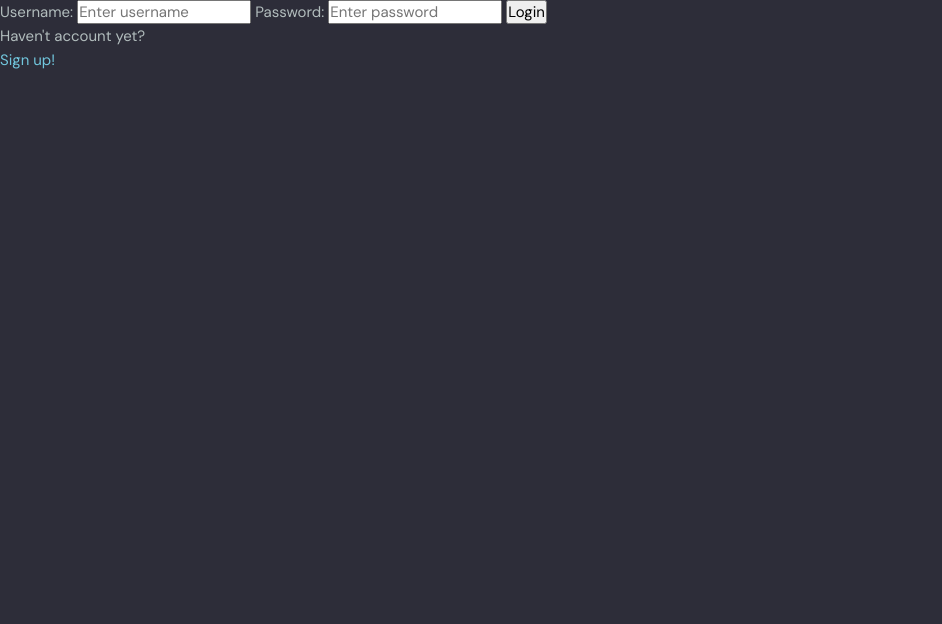
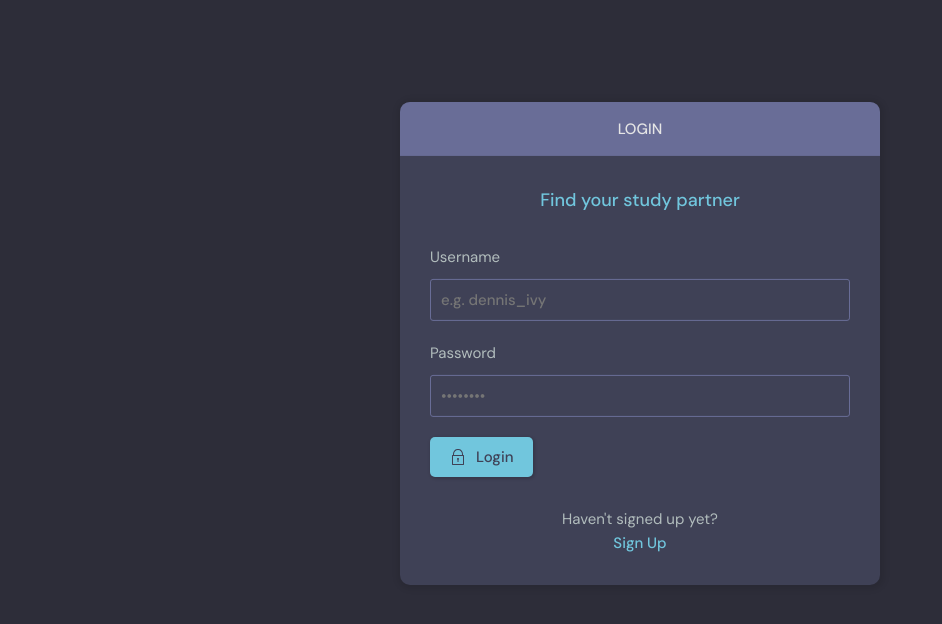
Before and after one commit to BIGWOJ/Mini_Discord, a Django app: a page that uses project/templates/navbar.html in a window 1280 px wide. Shown: the part 76-700 px from the top of the page, without its empty margins (0-942 px from the left). Run offline with Django 5.2, Linux system fonts and the light colour scheme.

Commit message:
Adding another themes, updating user form

```diff
--- /dev/null
+++ b/WTD.txt
@@ -0,0 +1 @@
+1. w update_room views.py zmienić, żeby podczas zmiany tematu jeżeli zmieniony temat nie będzie mieć pokojów już, to usunąć go z bazy, żeby nie wyświetlał się po lewej stronie
--- a/project/base/forms.py
+++ b/project/base/forms.py
@@ -1,5 +1,6 @@
 from django.forms import ModelForm
 from .models import Room
+from django.contrib.auth.models import User
 
 class Room_form(ModelForm):
     class Meta:
@@ -7,3 +8,8 @@
         fields = '__all__'
         # Exclude host and participants from the form
         exclude = ['host', 'participants']
+
+class User_form(ModelForm):
+    class Meta:
+        model = User
+        fields = ['username', 'email']
--- a/project/base/templates/base/login_register.html
+++ b/project/base/templates/base/login_register.html
@@ -1,38 +1,98 @@
-{% extends 'main.html'%}
+{%extends 'main.html'%}
 
-{% block content %}
+{%block content%}
+
+<main class="auth layout">
 
   {%if page == 'login'%}
-<div>
-    <form method="POST" action="">
+  <div class="container">
+    <div class="layout__box">
+      <div class="layout__boxHeader">
+        <div class="layout__boxTitle">
+          <h3>Login</h3>
+        </div>
+      </div>
+      <div class="layout__body">
+        <h2 class="auth__tagline">Find your study partner</h2>
+
+        <form class="form" action="" method="POST">
           {%csrf_token%}
+          <div class="form__group form__group">
+            <label for="room_name">Username</label>
+            <input id="username" name="username" type="text" placeholder="e.g. dennis_ivy" />
+          </div>
+          <div class="form__group">
+            <label for="password">Password</label>
+            <input id="password" name="password" type="password"
+              placeholder="&bull;&bull;&bull;&bull;&bull;&bull;&bull;&bull;" />
+          </div>
 
-        <label>Username:</label>
-        <input type="text" name='username' placeholder="Enter username">
+          <button class="btn btn--main" type="submit">
+            <svg version="1.1" xmlns="http://www.w3.org/2000/svg" width="32" height="32" viewBox="0 0 32 32">
+              <title>lock</title>
+              <path
+                d="M27 12h-1v-2c0-5.514-4.486-10-10-10s-10 4.486-10 10v2h-1c-0.553 0-1 0.447-1 1v18c0 0.553 0.447 1 1 1h22c0.553 0 1-0.447 1-1v-18c0-0.553-0.447-1-1-1zM8 10c0-4.411 3.589-8 8-8s8 3.589 8 8v2h-16v-2zM26 30h-20v-16h20v16z">
+              </path>
+              <path
+                d="M15 21.694v4.306h2v-4.306c0.587-0.348 1-0.961 1-1.694 0-1.105-0.895-2-2-2s-2 0.895-2 2c0 0.732 0.413 1.345 1 1.694z">
+              </path>
+            </svg>
 
-        <label>Password:</label>
-        <input type="password" name='password' placeholder="Enter password">
-
-        <input type="submit" value="Login">
+            Login
+          </button>
         </form>
 
-    <p>Haven't account yet?</p>
-    <a href="{%url 'register'%}">Sign up!</a>
+        <div class="auth__action">
+          <p>Haven't signed up yet?</p>
+          <a href="{%url 'register'%}" class="btn btn--link">Sign Up</a>
+        </div>
+      </div>
+    </div>
   </div>
 
   {%else%}
+  <div class="container">
+    <div class="layout__box">
+      <div class="layout__boxHeader">
+        <div class="layout__boxTitle">
+          <h3>Register</h3>
+        </div>
+      </div>
+      <div class="layout__body">
+        <h2 class="auth__tagline">Find your study partner</h2>
 
-<div>
-    <form method="POST" action="">
+        {%for field in form%}
+        <form class="form" action="" method="POST">
           {%csrf_token%}
-        {{form.as_p}}
-        <input type="submit" value="Register">
+          <div class="form__group form__group">
+            <label for="room_name">{{field.label}}</label>
+            {{field}}
+          </div>
+          {%endfor%}
+
+          <button class="btn btn--main" type="submit">
+            <svg version="1.1" xmlns="http://www.w3.org/2000/svg" width="32" height="32" viewBox="0 0 32 32">
+              <title>lock</title>
+              <path
+                d="M27 12h-1v-2c0-5.514-4.486-10-10-10s-10 4.486-10 10v2h-1c-0.553 0-1 0.447-1 1v18c0 0.553 0.447 1 1 1h22c0.553 0 1-0.447 1-1v-18c0-0.553-0.447-1-1-1zM8 10c0-4.411 3.589-8 8-8s8 3.589 8 8v2h-16v-2zM26 30h-20v-16h20v16z">
+              </path>
+              <path
+                d="M15 21.694v4.306h2v-4.306c0.587-0.348 1-0.961 1-1.694 0-1.105-0.895-2-2-2s-2 0.895-2 2c0 0.732 0.413 1.345 1 1.694z">
+              </path>
+            </svg>
+
+            Register
+          </button>
         </form>
 
+        <div class="auth__action">
           <p>Already signed up?</p>
-    <a href="{%url 'login'%}">Login</a>
+          <a href="{%url 'login'%}" class="btn btn--link">Login</a>
         </div>
-
+      </div>
+    </div>
+  </div>
   {%endif%}
+</main>
 
 {%endblock content%}
--- a/project/base/templates/base/profile.html
+++ b/project/base/templates/base/profile.html
@@ -19,7 +19,9 @@
         <div class="profile__info">
           <h3>{{user.username}}</h3>
           <!-- <p>@{{user.username}}</p> -->
-          <a href="edit-user.html" class="btn btn--main btn--pill">Edit Profile</a>
+          {%if request.user == user%}
+          <a href="{%url 'update_user'%}" class="btn btn--main btn--pill">Edit Profile</a>
+          {%endif%}
         </div>
         <div class="profile__about">
           <h3>About</h3>
@@ -33,7 +35,7 @@
 
       <div class="roomList__header">
         <div>
-          <h2>Study Rooms Hosted by dennis_ivy</a>
+          <h2>Study Rooms Hosted by {{user.username}}</a>
           </h2>
         </div>
       </div>
--- a/project/base/templates/base/room_form.html
+++ b/project/base/templates/base/room_form.html
@@ -23,7 +23,7 @@
           {%csrf_token%}
 
           <div class="form__group">
-            <label for="room_topic">Topic</label>
+            <label for="room_topic">Room topic</label>
             <input required type="text" value="{{room.topic.name}}" name="topic" list="topic-list" />
             <datalist id="topic-list">
               <select id="room_topic">
@@ -43,6 +43,7 @@
             <label for="room_description">Room description</label>
             {{form.description}}
           </div>
+
 
           <!-- <div class="form__group">
             <label for="room_topic">Topic</label>
--- a/project/base/urls.py
+++ b/project/base/urls.py
@@ -15,4 +15,6 @@
     path('delete_room/<str:pk>', views.delete_room, name='delete_room'),
     path('delete_message/<str:pk>', views.delete_message, name='delete_message'),
 
+    path('update_user/', views.update_user, name='update_user'),
+
 ]
--- a/project/base/views.py
+++ b/project/base/views.py
@@ -7,7 +7,7 @@
 from django.contrib.auth.decorators import login_required
 from django.contrib.auth.forms import UserCreationForm
 from .models import Room, Topic, Message
-from .forms import Room_form
+from .forms import Room_form, User_form
 
 # Create your views here.
 
@@ -131,6 +131,8 @@
     if request.method == 'POST':
         topic_name = request.POST.get('topic')
         # get_or_create -> if topic exists, get it, if not create it
+        # topic -> topic object
+        # created -> boolean value, if topic was created, created = True
         topic, created = Topic.objects.get_or_create(name=topic_name)
         Room.objects.create(
             host = request.user,
@@ -160,10 +162,25 @@
         topic_name = request.POST.get('topic')
         topic, created = Topic.objects.get_or_create(name=
         topic_name)
+        # print(topics)
+        # print(f'{room.topic} {topics.filter(name=room.topic).count()}')
+        # print(f'{topic} {topics.filter(name=topic).count()}')
+        # print(f'test nowy {topics.filter(name='test nowy').count()}')
+        # if room.topic != topic:
+
+
         room.name = request.POST.get('name')
         room.topic = topic
         room.description = request.POST.get('description')
+
+
         room.save()
+        # if created and :
+        # if created:
+        #     print(f'Topic "{topic_name}" was created and assigned to the room.')
+        # else:
+        #     print(f'Topic "{topic_name}" was assigned to the room.')
+
         return redirect('home')
 
     context = {'form': form, 'topics': topics, 'room': room}
@@ -198,3 +215,17 @@
 
     context = {'obj': message}
     return render(request, 'base/delete.html', context)
+
+@login_required(login_url='login')
+def update_user(request):
+    user = request.user
+    form = User_form(instance=user)
+
+    if request.method == "POST":
+        form = User_form(request.POST, instance=user)
+        if form.is_valid():
+            form.save()
+            return redirect('user_profile', pk=user.id)
+
+    context = {'form': form}
+    return render(request, 'base/update_user.html', context)
--- a/project/templates/navbar.html
+++ b/project/templates/navbar.html
@@ -20,11 +20,11 @@
             <!-- Logged In -->
             {%if request.user.is_authenticated%}
             <div class="header__user">
-                <a href="profile.html">
+                <a href="{%url 'user_profile' request.user.id%}">
                     <div class="avatar avatar--medium active">
                         <img src="https://randomuser.me/api/portraits/men/37.jpg" />
                     </div>
-                    <p>{{request.user.username}}<span>@{{request.user.username}}</span></p>
+                    <p><span>{{request.user.username}}</span></p>
                 </a>
                 <button class="dropdown-button">
                     <svg version="1.1" xmlns="http://www.w3.org/2000/svg" width="32" height="32" viewBox="0 0 32 32">
@@ -41,8 +41,8 @@
             </a>
             {%endif%}
             <div class="dropdown-menu">
-                <a href="settings.html" class="dropdown-link"><svg version="1.1" xmlns="http://www.w3.org/2000/svg"
-                        width="32" height="32" viewBox="0 0 32 32">
+                <a href="{%url 'update_user'%}" class="dropdown-link"><svg version="1.1"
+                        xmlns="http://www.w3.org/2000/svg" width="32" height="32" viewBox="0 0 32 32">
                         <title>tools</title>
                         <path
                             d="M27.465 32c-1.211 0-2.35-0.471-3.207-1.328l-9.392-9.391c-2.369 0.898-4.898 0.951-7.355 0.15-3.274-1.074-5.869-3.67-6.943-6.942-0.879-2.682-0.734-5.45 0.419-8.004 0.135-0.299 0.408-0.512 0.731-0.572 0.32-0.051 0.654 0.045 0.887 0.277l5.394 5.395 3.586-3.586-5.394-5.395c-0.232-0.232-0.336-0.564-0.276-0.887s0.272-0.596 0.572-0.732c2.552-1.152 5.318-1.295 8.001-0.418 3.274 1.074 5.869 3.67 6.943 6.942 0.806 2.457 0.752 4.987-0.15 7.358l9.392 9.391c0.844 0.842 1.328 2.012 1.328 3.207-0 2.5-2.034 4.535-4.535 4.535zM15.101 19.102c0.26 0 0.516 0.102 0.707 0.293l9.864 9.863c0.479 0.479 1.116 0.742 1.793 0.742 1.398 0 2.535-1.137 2.535-2.535 0-0.668-0.27-1.322-0.742-1.793l-9.864-9.863c-0.294-0.295-0.376-0.74-0.204-1.119 0.943-2.090 1.061-4.357 0.341-6.555-0.863-2.631-3.034-4.801-5.665-5.666-1.713-0.561-3.468-0.609-5.145-0.164l4.986 4.988c0.391 0.391 0.391 1.023 0 1.414l-5 5c-0.188 0.188-0.441 0.293-0.707 0.293s-0.52-0.105-0.707-0.293l-4.987-4.988c-0.45 1.682-0.397 3.436 0.164 5.146 0.863 2.631 3.034 4.801 5.665 5.666 2.2 0.721 4.466 0.604 6.555-0.342 0.132-0.059 0.271-0.088 0.411-0.088z">
```
Also changed, not shown: project/base/templates/base/delete.html (+33 -7 lines), project/base/templates/base/delete_old.html (added, +14 -0 lines), project/base/templates/base/login_register_old.html (added, +38 -0 lines), project/base/templates/base/room.html (+7 -6 lines), project/base/templates/base/update_user.html (added, +43 -0 lines). Lines whose indentation alone changed are shown as unchanged.
